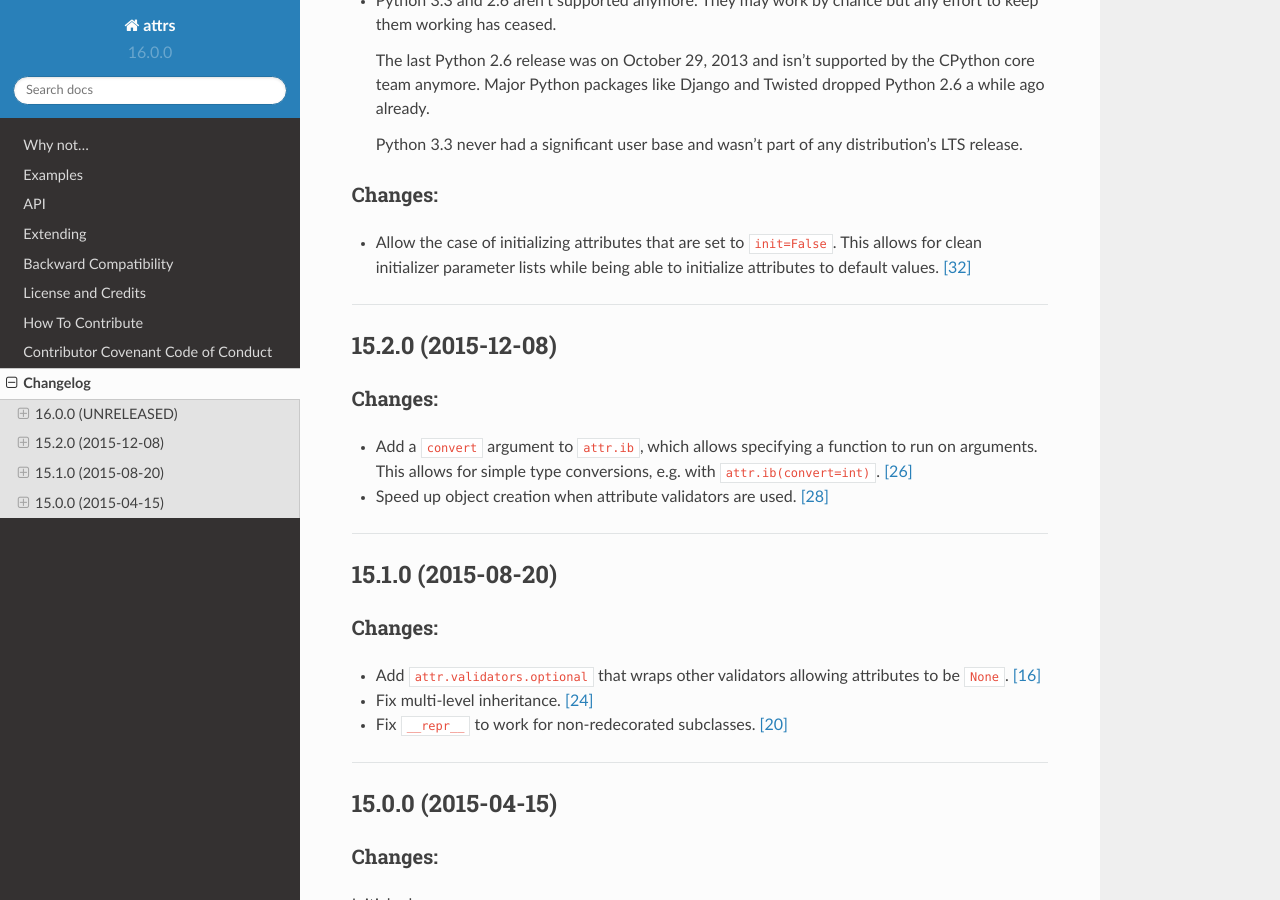
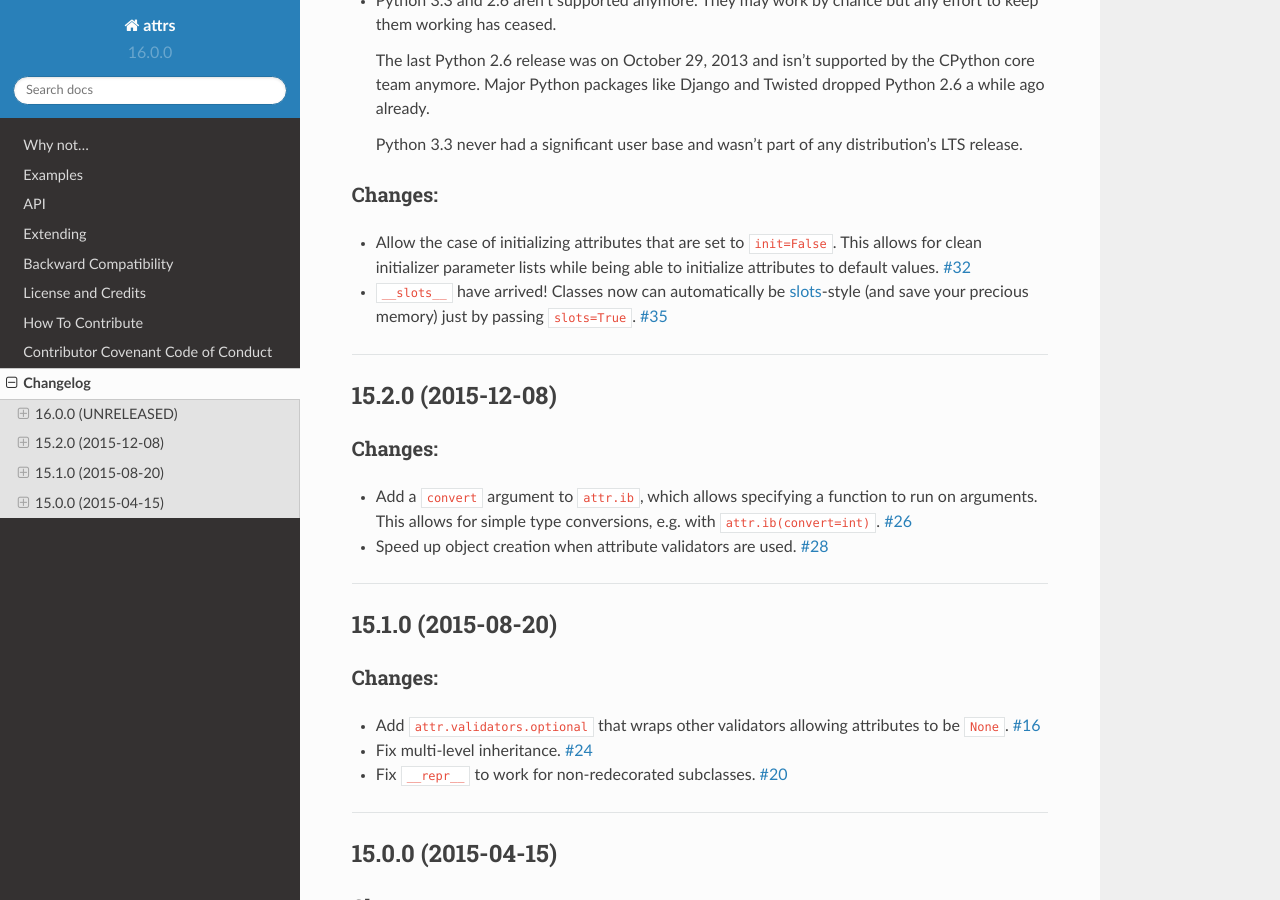
Before and after one commit to python-attrs/attrs, a Sphinx documentation site: the page built from docs/changelog.rst, in a window 1280 px wide and 900 px high, scrolled down 349 px. Built offline with Sphinx 7.4.7 and the Read the Docs theme 2.0.0, drawn with Linux system fonts in a browser that asks for light colours.

Commit message:
CHANGELOG & small nits
Fixes #35, #31

```diff
--- a/CHANGELOG.rst
+++ b/CHANGELOG.rst
@@ -24,7 +24,10 @@ Changes:
 
 - Allow the case of initializing attributes that are set to ``init=False``.
   This allows for clean initializer parameter lists while being able to initialize attributes to default values.
-  `[32] <https://github.com/hynek/attrs/issues/32>`_
+  `#32 <https://github.com/hynek/attrs/issues/32>`_
+- ``__slots__`` have arrived!
+  Classes now can automatically be `slots <https://docs.python.org/3.5/reference/datamodel.html#slots>`_-style (and save your precious memory) just by passing ``slots=True``.
+  `#35 <https://github.com/hynek/attrs/issues/35>`_
 
 
 ----
@@ -38,9 +41,9 @@ Changes:
 
 - Add a ``convert`` argument to ``attr.ib``, which allows specifying a function to run on arguments.
   This allows for simple type conversions, e.g. with ``attr.ib(convert=int)``.
-  `[26] <https://github.com/hynek/attrs/issues/26>`_
+  `#26 <https://github.com/hynek/attrs/issues/26>`_
 - Speed up object creation when attribute validators are used.
-  `[28] <https://github.com/hynek/attrs/issues/28>`_
+  `#28 <https://github.com/hynek/attrs/issues/28>`_
 
 
 ----
@@ -53,11 +56,11 @@ Changes:
 ^^^^^^^^
 
 - Add ``attr.validators.optional`` that wraps other validators allowing attributes to be ``None``.
-  `[16] <https://github.com/hynek/attrs/issues/16>`_
+  `#16 <https://github.com/hynek/attrs/issues/16>`_
 - Fix multi-level inheritance.
-  `[24] <https://github.com/hynek/attrs/issues/24>`_
+  `#24 <https://github.com/hynek/attrs/issues/24>`_
 - Fix ``__repr__`` to work for non-redecorated subclasses.
-  `[20] <https://github.com/hynek/attrs/issues/20>`_
+  `#20 <https://github.com/hynek/attrs/issues/20>`_
 
 
 ----
```
Also changed, not shown: docs/examples.rst (+8 -6 lines), 2 other files.
